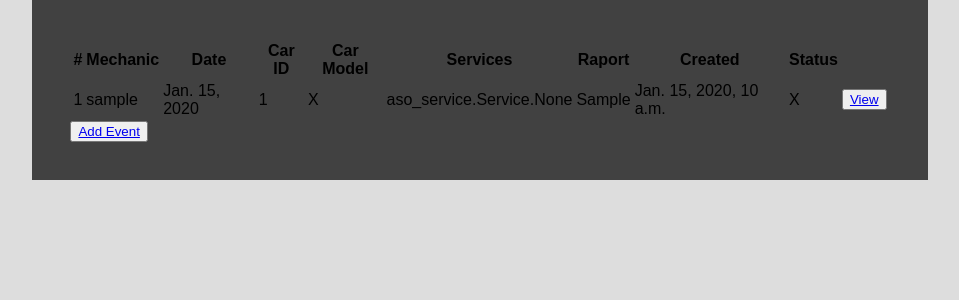
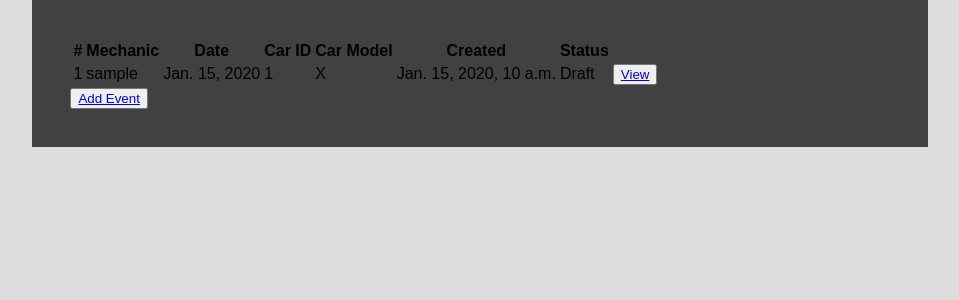
Before and after one commit to SMajev/aso_web, a Django app: page /events in a window 1280 px wide. Shown: the part 148-448 px from the top of the page, without its empty margins (160-1119 px from the left). Run offline with Django 3.2, Linux system fonts and the light colour scheme; a user stored in the database is signed in; tables that the repository leaves empty hold one stand-in row (values such as "Sample post").

Commit message:
fast commit

```diff
--- a/aso_web/accounts/views.py
+++ b/aso_web/accounts/views.py
@@ -5,6 +5,7 @@
 from .models import *
 from .forms import CustomerRegistrationForm, MechanicRegistrationForm
 
+# ------------------------ Customer ------------------------
 
 class CustomLoginView(auth_views.LoginView):
     template_name = 'login/login.html'
@@ -26,6 +27,9 @@
     form_class = CustomerRegistrationForm
 
 
+
+# ------------------------ Mechaqnic ------------------------
+
 class MechanicView(DetailView):
     template_name = 'account/customer.html'
     model = Mechanic
@@ -37,6 +41,7 @@
     success_url = reverse_lazy('login')
     form_class = MechanicRegistrationForm
 
+
 class AccountUpdate(UpdateView):
     template_name = 'login/signup.html'
     model = User
--- a/aso_web/aso_service/models.py
+++ b/aso_web/aso_service/models.py
@@ -14,7 +14,9 @@
 
 class Event(models.Model):
     STATUS_CHOICE = (
-        ('X', 'In Progress'), ('V', 'Complete')
+        ('Draft', 'Draft'),
+        ('In Progress', 'In Progress'),
+        ('Complete', 'Complete')
     )
     CAR_MODEL_CHOICE = (
         ('X', 'Unknown'), ('A1', 'A1'), ('A2', 'A2'),
--- a/aso_web/aso_service/templates/customer_events.html
+++ b/aso_web/aso_service/templates/customer_events.html
@@ -13,8 +13,6 @@
                 <th scope='col'>Date</th>
                 <th scope='col'>Car ID</th>
                 <th scope='col'>Car Model</th>
-                <th scope='col'>Services</th>
-                <th scope='col'>Raport</th>
                 <th scope='col'>Created</th>
                 <th scope='col'>Status</th>
             </tr>
@@ -27,8 +25,6 @@
                     <td><span>{{event.date}}</span></td>
                     <td><span>{{event.car_id}}</span></td>
                     <td><span>{{event.car_model}}</span></td>
-                    <td><span>{{event.services}}</span></td>
-                    <td><span>{{event.raport}}</span></td>
                     <td><span>{{event.created}}</span></td>
                     <td><span>{{event.status}}</span></td>
                     <td><button type='button'><a href="{% url 'event-detail' pk=event.id%}">View</a></button></td>
--- a/aso_web/aso_service/templates/mechanic_events.html
+++ b/aso_web/aso_service/templates/mechanic_events.html
@@ -13,8 +13,6 @@
                 <th scope='col'>Date</th>
                 <th scope='col'>Car ID</th>
                 <th scope='col'>Car Model</th>
-                <th scope='col'>Services</th>
-                <th scope='col'>Raport</th>
                 <th scope='col'>Created</th>
                 <th scope='col'>Status</th>
             </tr>
@@ -28,8 +26,6 @@
                     <td><span>{{event.date}}</span></td>
                     <td><span>{{event.car_id}}</span></td>
                     <td><span>{{event.car_model}}</span></td>
-                    <td><span>{{event.services}}</span></td>
-                    <td><span>{{event.raport}}</span></td>
                     <td><span>{{event.created}}</span></td>
                     <td><span>{{event.status}}</span></td>
                     <td><button type='button'><a href="{% url 'event-detail' pk=event.id%}">View</a></button></td>
```
Also changed, not shown: aso_web/aso_service/booking_function/booking_function.py (added), aso_web/aso_service/migrations/0017_alter_event_status.py (added), aso_web/aso_service/migrations/0018_alter_event_status.py (added).
